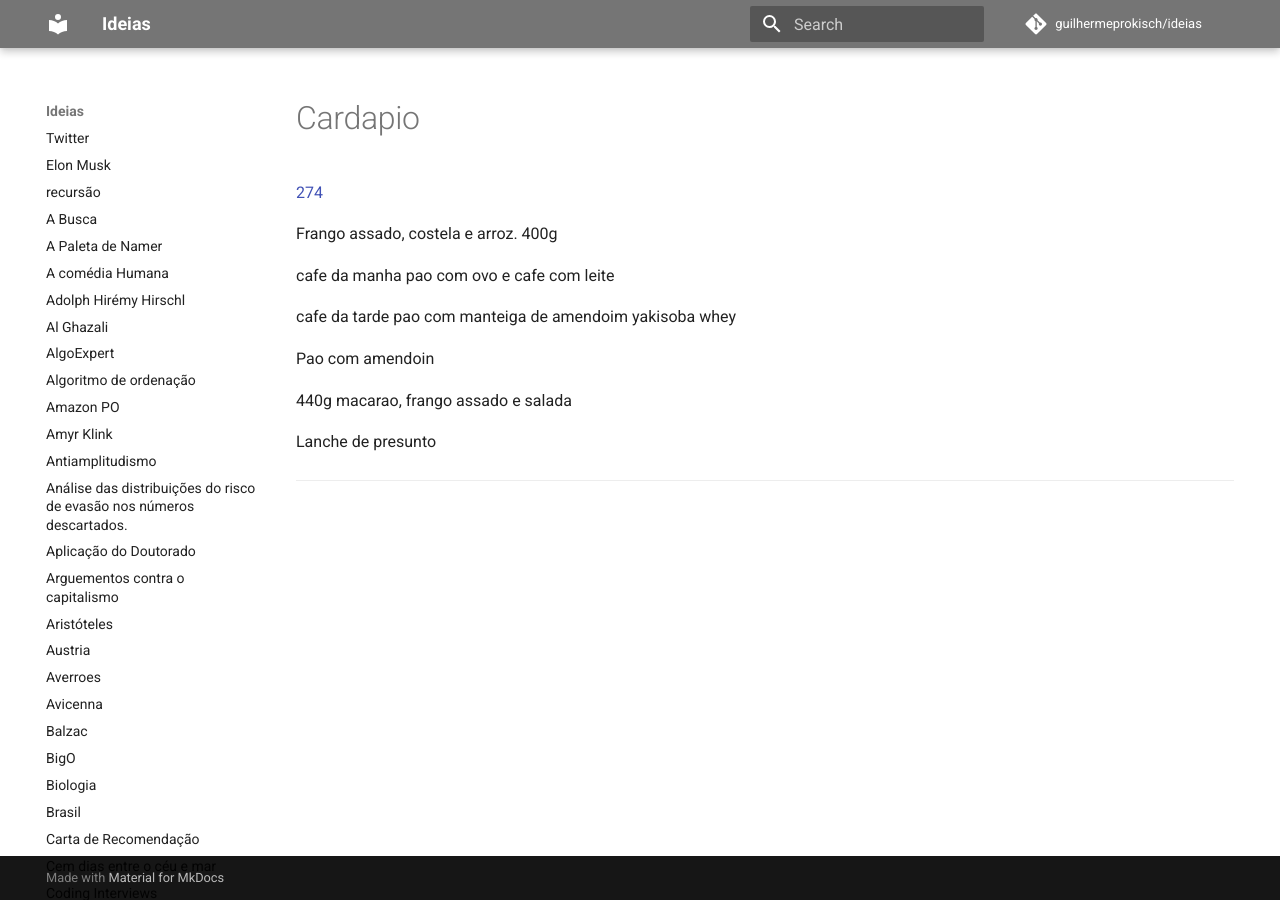
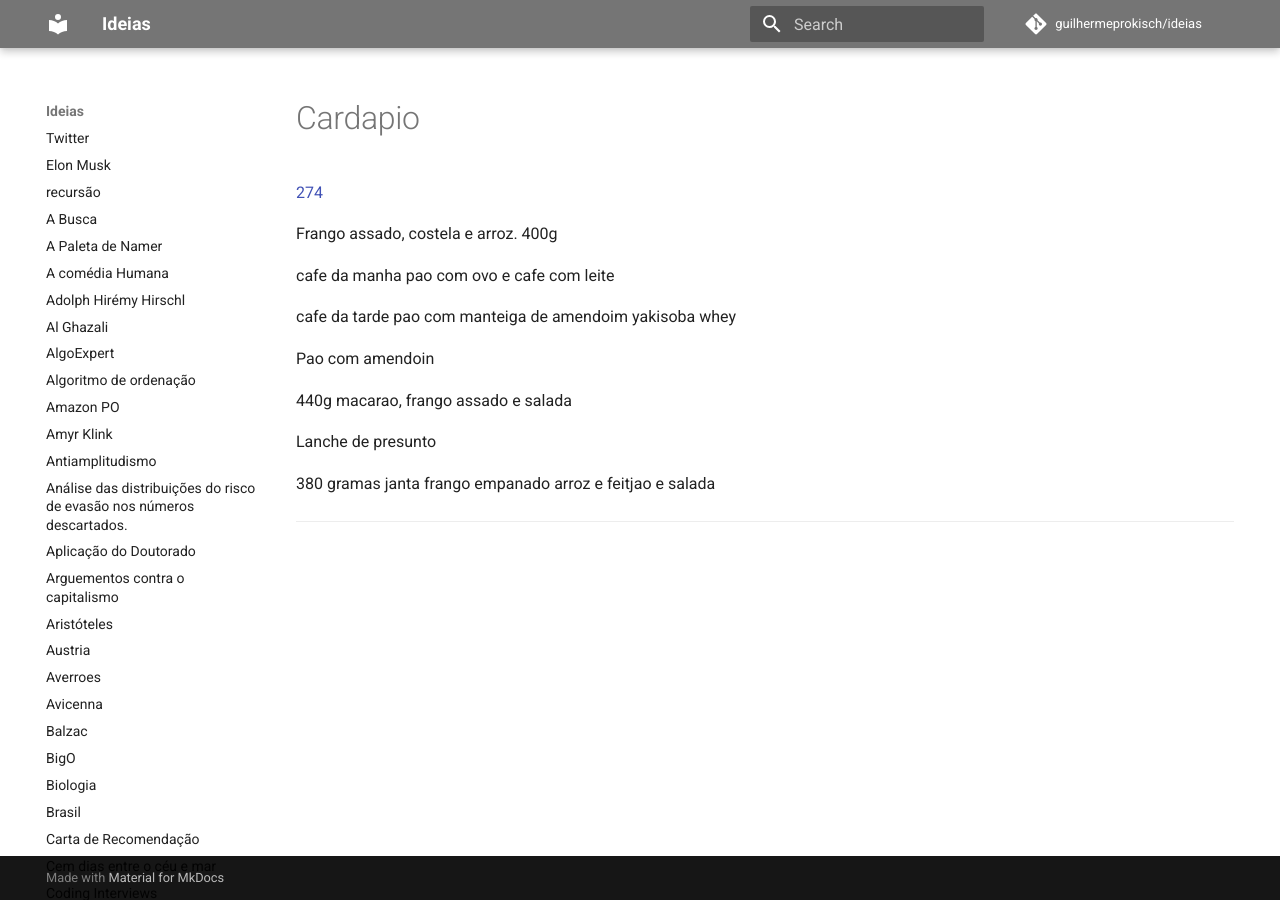
Before and after one commit to guilhermeprokisch/guilherme, an MkDocs documentation site: the page built from docs/cardapio.md, in a window 1280 px wide. Built offline with MkDocs 1.6.1 and Material for MkDocs 9.7.7, drawn with Linux system fonts in a browser that asks for light colours; comment, search, counter and statistics services are not loaded.

```diff
--- a/docs/cardapio.md
+++ b/docs/cardapio.md
@@ -20,4 +20,7 @@ Pao com amendoin
 
 Lanche de presunto
 
+
+380 gramas janta frango empanado arroz e feitjao e salada
+
 -------------------------------------------------------------------------------
```
